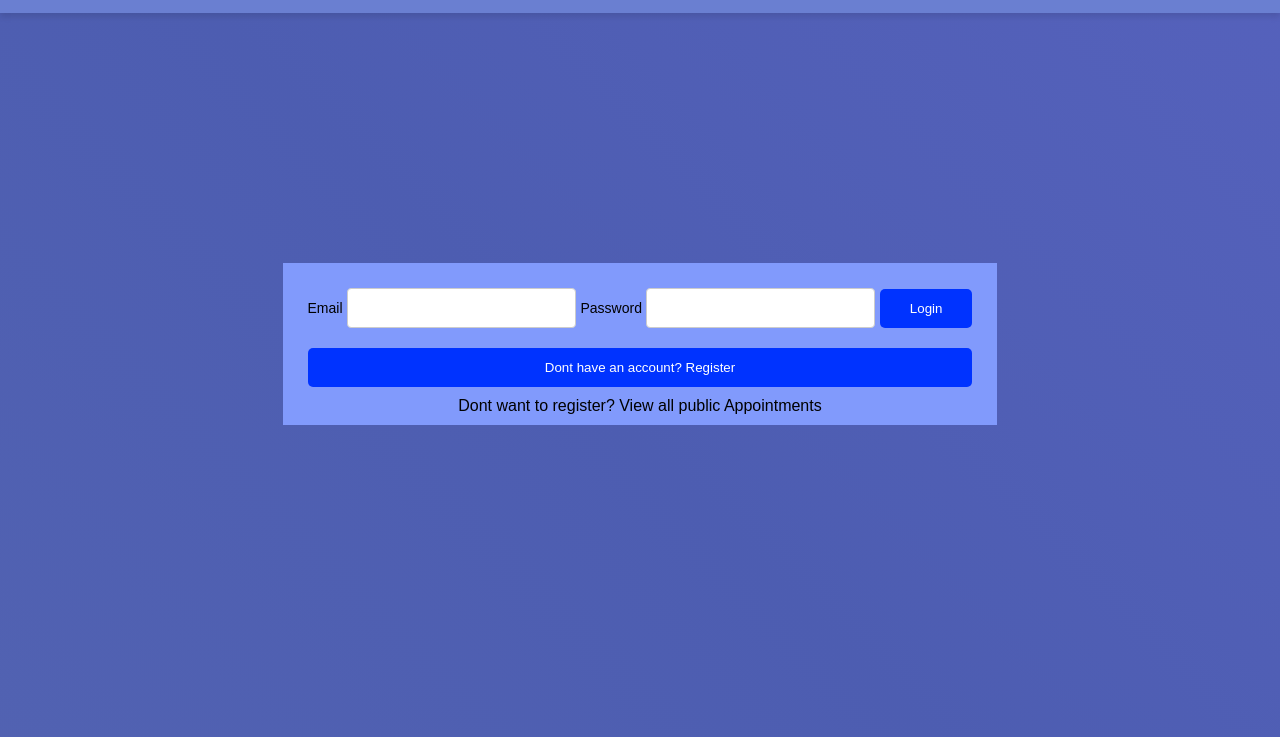
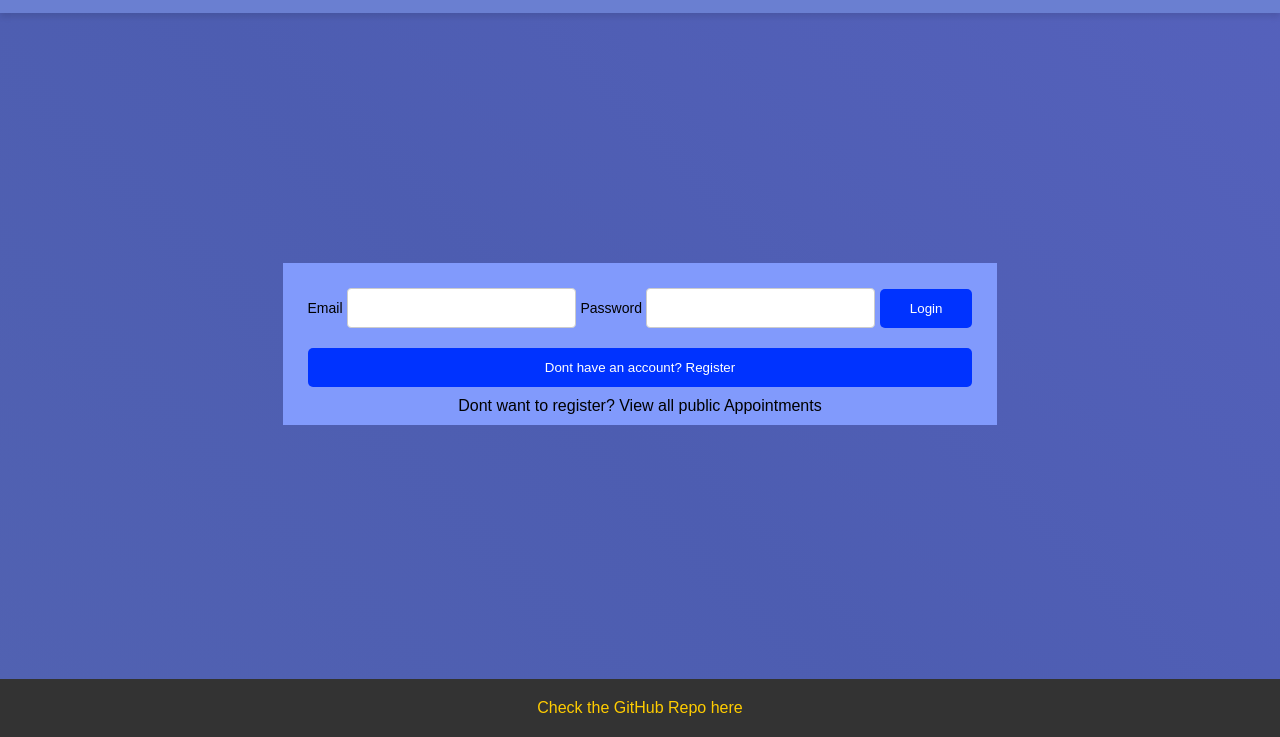
Before and after one commit to xGhostLuke/Appointment-Manger, a website: page views/login.html in a window 1280 px wide. Shown: the part 63-800 px from the top of the page. Drawn offline with Linux system fonts and the light colour scheme.

Commit message:
[ADD] Styling / Footer

```diff
--- a/public/css/login_style.css
+++ b/public/css/login_style.css
@@ -117,12 +117,6 @@ button:active {
     background-color: #4a5c9f;
 }
 
-/* Toggle text */
-p {
-    text-align: center;
-    font-size: 14px;
-}
-
 a {
     color: #4CAF50;
     text-decoration: none;
@@ -145,3 +139,24 @@ a:hover {
     text-align: center;
     padding-top: 10px;
 }
+
+footer {
+    font-size: 16px;
+    background-color: #333;
+    color: white;
+    padding: 20px;
+    text-align: center;
+    position: relative;
+    bottom: 0;
+    width: 100%;
+    margin-top: auto;
+}
+
+footer a {
+    color: #ffcc00; /* Adjust the link color */
+    text-decoration: none;
+}
+
+footer a:hover {
+    text-decoration: underline;
+}
--- a/public/css/style.css
+++ b/public/css/style.css
@@ -36,6 +36,27 @@ body {
     padding: 15px 0;
     box-shadow: 0 4px 6px rgba(0, 0, 0, 0.1);
 }
+
+footer {
+    background-color: #333;
+    color: white;
+    padding: 20px;
+    text-align: center;
+    position: relative;
+    bottom: 0;
+    width: 100%;
+    margin-top: auto;
+}
+
+footer a {
+    color: #ffcc00; /* Adjust the link color */
+    text-decoration: none;
+}
+
+footer a:hover {
+    text-decoration: underline;
+}
+
 
 h1 {
     font-size: 24px;
--- a/views/login.html
+++ b/views/login.html
@@ -39,4 +39,7 @@
         </div>
     </div>
 </body>
+<footer>
+    <p><a href="https://github.com/xGhostLuke/Appointment-Manger"> Check the GitHub Repo here</a></p>
+</footer>
 </html>
```
Also changed, not shown: views/index.html (+4 -2 lines), views/public.html (+4 -2 lines).
